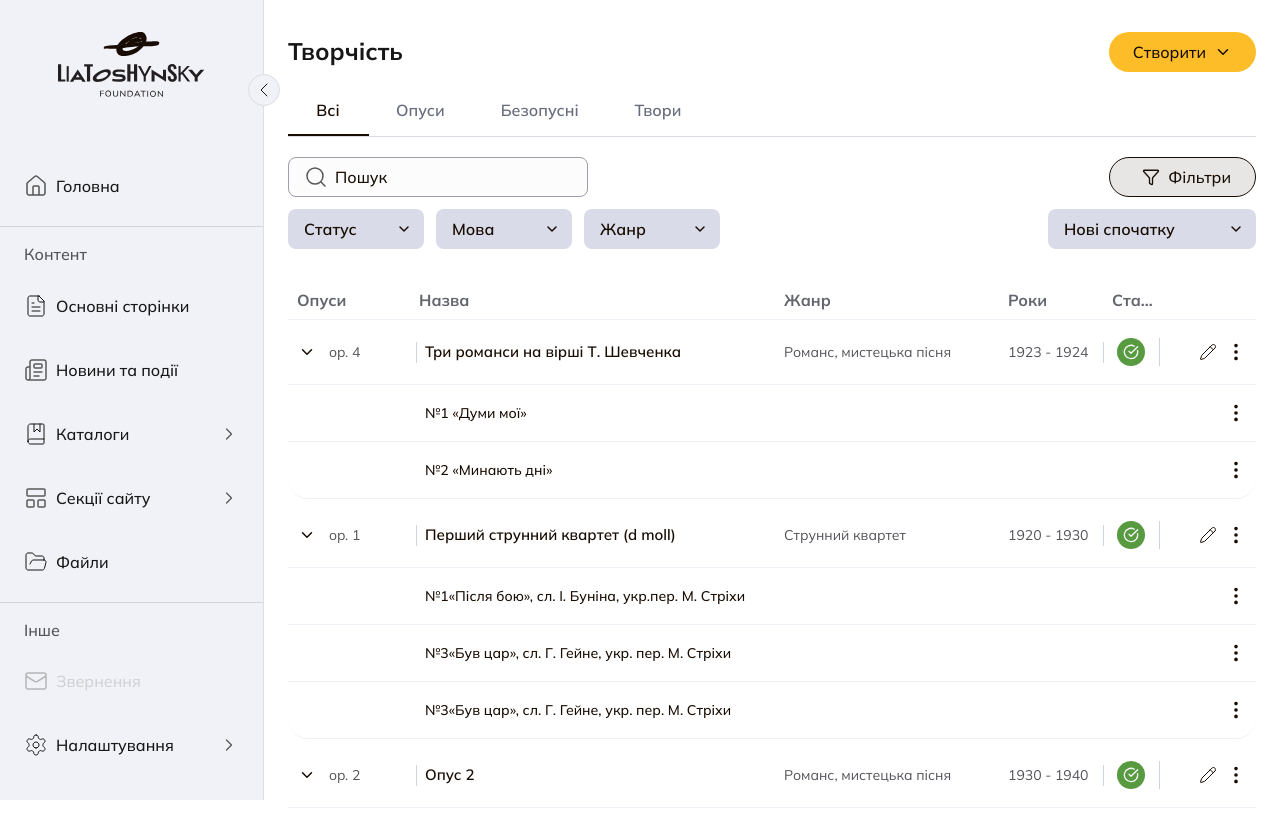
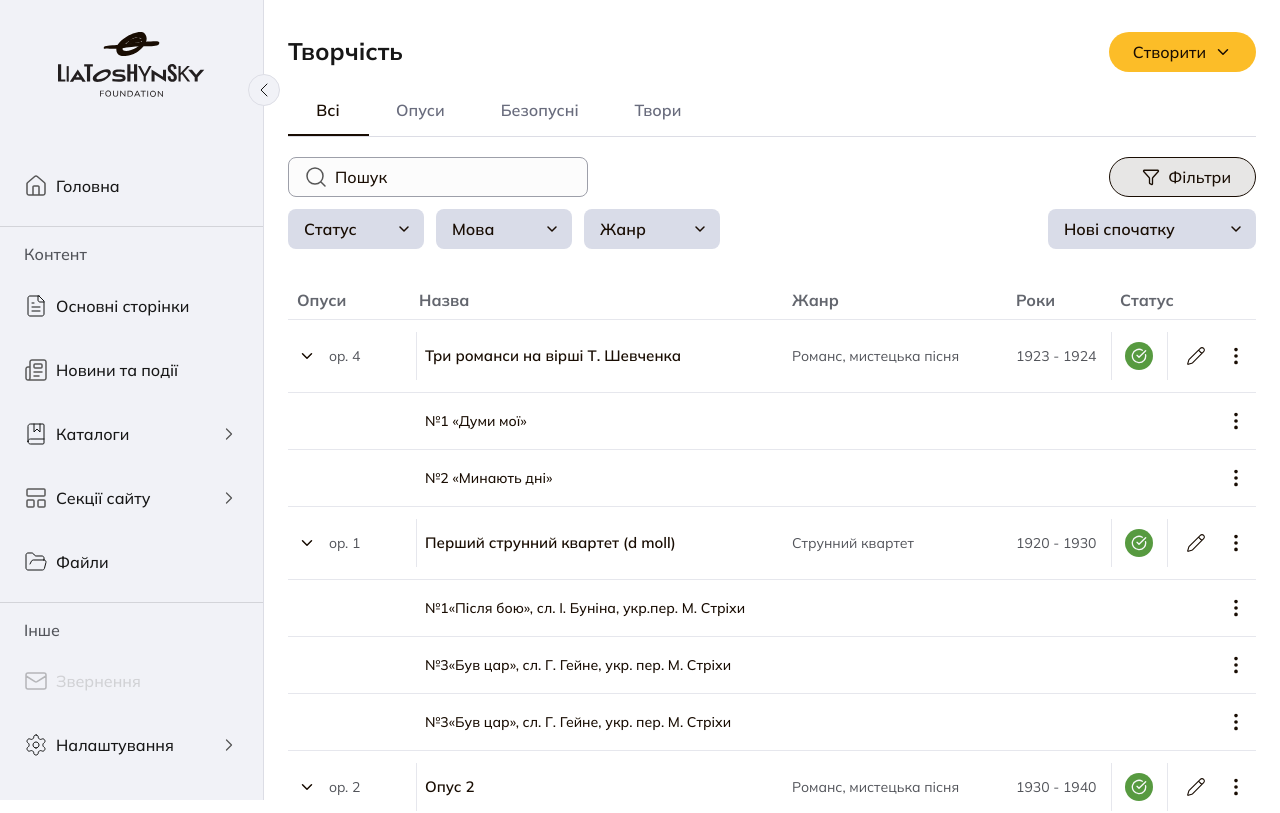
Before and after one commit to Liatoshynsky-Foundation/lf-admin, a Next.js app: page /creativity in a window 1280 px wide. Shown: the top 813 px of the page. Built offline with nearby package versions, Linux system fonts and the light colour scheme.

Commit message:
refactor(ui): move WorksTable content outside updating styles

```diff
--- a/app/(logged_in)/creativity/WorksTable.styles.ts
+++ b/app/(logged_in)/creativity/WorksTable.styles.ts
@@ -4,9 +4,9 @@ import { alpha } from '@mui/material/styles';
 import { filterSelectStyles } from '~/shared/components/selector/FilterSelect.styles';
 import { mainHexPalette as colors } from '~/shared/theme/colors';
 
-export const TABLE_DIVIDER_COLOR = '#CDD4DE';
-const HORIZONTAL_ROW_DIVIDER_COLOR = '#D9DCE866';
-const ACTIONS_COLUMN_WIDTH = '88px';
+export const TABLE_DIVIDER_COLOR = '#E6E7ED';
+const HORIZONTAL_ROW_DIVIDER_COLOR = '#E6E7ED';
+const ACTIONS_COLUMN_WIDTH = '80px';
 
 const SINGLE_LINE_ELLIPSIS = {
   whiteSpace: 'nowrap',
@@ -37,13 +37,15 @@ export const styles = {
     alignItems: 'center',
     justifyContent: 'flex-end',
     width: ACTIONS_COLUMN_WIDTH,
+    gap: '0px',
+    flexShrink: 0,
   },
 
   gridRowBase: (gridTemplate: string): SxProps<Theme> => ({
     display: 'grid',
     gridTemplateColumns: `1px ${gridTemplate} ${ACTIONS_COLUMN_WIDTH}`,
     columnGap: '8px',
-    alignItems: 'center',
+    alignItems: 'stretch',
     minWidth: 0,
   }),
 
@@ -51,7 +53,7 @@ export const styles = {
     display: 'grid',
     gridTemplateColumns: `1px ${gridTemplate} ${ACTIONS_COLUMN_WIDTH}`,
     columnGap: '8px',
-    alignItems: 'center',
+    alignItems: 'stretch',
     borderBottom: `1px solid ${HORIZONTAL_ROW_DIVIDER_COLOR}`,
     minWidth: 0,
     py: '12px',
@@ -67,6 +69,13 @@ export const styles = {
       py: '8px',
       borderBottom: `1px solid ${HORIZONTAL_ROW_DIVIDER_COLOR}`,
       minWidth: 0,
+      '& .status-header': {
+        overflow: 'visible',
+        textOverflow: 'clip',
+        whiteSpace: 'nowrap',
+        width: 'auto',
+        display: 'inline-block',
+      }
     };
   },
 
@@ -97,18 +106,20 @@ export const styles = {
 
   accordion: {
     border: 'none',
+    borderRadius: '0px !important',
     borderBottom: `1px solid ${HORIZONTAL_ROW_DIVIDER_COLOR}`,
     backgroundColor: 'transparent',
-    mb: '4px',
+    boxShadow: 'none',
     overflow: 'hidden',
     '&:before': { display: 'none' },
-    '&.Mui-expanded': { mb: '4px' },
   },
   accordionSummary: {
     px: 0,
+    border: 'none',
+    boxShadow: 'none',
     minHeight: '56px',
     flexDirection: 'row-reverse',
-    borderBottom: `1px solid ${HORIZONTAL_ROW_DIVIDER_COLOR}`,
+
     '& .MuiAccordionSummary-expandIconWrapper': {
       width: '26px',
       height: '26px',
@@ -125,6 +136,9 @@ export const styles = {
       minWidth: 0,
       width: '100%',
     },
+    '&.Mui-expanded': {
+      borderBottom: `1px solid ${HORIZONTAL_ROW_DIVIDER_COLOR}`,
+    },
     '&.Mui-expanded .MuiAccordionSummary-expandIconWrapper': {
       transform: 'rotate(90deg)',
     },
@@ -140,30 +154,34 @@ export const styles = {
   },
   contentMenuButton: {
     color: '#190D03',
-    width: '32px',
-    height: '32px',
+    width: '40px',
+    height: '40px',
     p: 0,
     borderRadius: '50%',
     '&:hover': {
       bgcolor: 'rgba(25,13,3,0.08)',
     },
   },
-  editActionWrapper: (theme: Theme) => ({
+  editActionWrapper: () => ({
     width: '40px',
     height: '40px',
     display: 'flex',
     alignItems: 'center',
     justifyContent: 'center',
-    mr: theme.spacing(-1.5),
+    mr: 0,
     flexShrink: 0,
   }),
+
   editActionButton: {
     color: colors.black,
-    width: '32px',
-    height: '32px',
+    width: '40px',
+    height: '40px',
     p: 0,
     borderRadius: '50%',
-    '& svg': { width: '18px', height: '18px' },
+    '& svg': {
+      width: '20px',
+      height: '20px'
+    },
     '&:hover': {
       bgcolor: alpha(colors.black, 0.08),
     },
@@ -182,7 +200,7 @@ export const styles = {
 export const getGroupedWorkRowSx = (gridTemplate: string, isLast: boolean): SxProps<Theme> => ({
   display: 'grid',
   gridTemplateColumns: `1px ${gridTemplate} ${ACTIONS_COLUMN_WIDTH}`,
-  alignItems: 'center',
+  alignItems: 'stretch',
   borderBottom: isLast ? 'none' : `1px solid ${HORIZONTAL_ROW_DIVIDER_COLOR}`,
   minWidth: 0,
   columnGap: '8px',
--- a/app/(logged_in)/creativity/WorksTable.tsx
+++ b/app/(logged_in)/creativity/WorksTable.tsx
@@ -5,9 +5,9 @@ import { ChevronRight, MoreVertical } from 'lucide-react';
 import Link from 'next/link';
 import { useRef, useState } from 'react';
 
-import { StatusWithDate } from './components/StatusWithDate';
 import { type WorkStatus } from './works.mock';
 import { getContextMenuDropdownItem, getGroupedWorkRowSx, styles, TABLE_DIVIDER_COLOR } from './WorksTable.styles';
+import { COLUMNS, GROUP_MENU_ITEMS, WORK_MENU_ITEMS } from './WorksTableConent';
 import { WORKS_BASE_PATH } from '~/constants/creativity';
 import PencilIcon from '~/public/icons/pencil.svg';
 import DropdownMenu from '~/shared/components/dropdown-menu/DropdownMenu';
@@ -53,24 +53,6 @@ type ColumnConfig = {
   renderWork: (data: TableGroupRowData | TableIndividualWorkData) => React.ReactNode;
   renderSub?: (work: { id: string; title: string; year: string }) => React.ReactNode;
 };
-
-const GROUP_MENU_ITEMS = [
-  { id: 'edit', label: 'Редагувати' },
-  { id: 'publish', label: 'Опублікувати' },
-  { id: 'unpublish', label: 'Зняти з публікації' },
-  { id: 'ungroup', label: 'Розгрупувати' },
-  { id: 'seo', label: 'SEO налаштування' },
-  { id: 'share', label: 'Поширити' },
-  { id: 'delete', label: 'Видалити', danger: true }
-] as const;
-
-const WORK_MENU_ITEMS = [
-  { id: 'upload_audio', label: 'Завантажити аудіо' },
-  { id: 'upload_pdf', label: 'Завантажити PDF' },
-  { id: 'seo', label: 'SEO налаштування' },
-  { id: 'share', label: 'Поширити' },
-  { id: 'delete', label: 'Видалити', danger: true }
-] as const;
 
 function useDropdownState() {
   const [anchorEl, setAnchorEl] = useState<HTMLElement | null>(null);
@@ -171,12 +153,17 @@ function GroupedRow({
 
             const cellStyle = {
               minWidth: 0,
-              ...(col.hasRightDivider ? { borderRight: `1px solid ${TABLE_DIVIDER_COLOR}`, pr: '10px' } : {}),
-              ...(col.id === 'status' ? { display: 'flex', justifyContent: 'center', width: '100%' } : {})
+              height: '100%',
+              display: 'flex',
+              alignItems: 'center',
+              pr: col.hasRightDivider ? '10px' : 0,
+              borderRight: col.hasRightDivider ? `1px solid ${TABLE_DIVIDER_COLOR}` : 'none',
+              ...(col.id === 'status' ? { justifyContent: 'center', width: '100%' } : { justifyContent: 'flex-start' })
             };
 
             const textStyle = {
               ...(col.id === 'title' ? styles.mainRowText : styles.metaText),
+              width: '100%',
               ...(col.id === 'status' ? { textAlign: 'center' } : { textAlign: 'left' })
             };
 
@@ -207,17 +194,44 @@ function GroupedRow({
               <Box sx={styles.markerColumn} />
 
               {columns.map((col) => {
+                if (col.id === 'opus') {
+                  return (
+                    <Box
+                      key={col.id}
+                      sx={{
+                        height: '100%',
+                        borderRight: 'none'
+                      }}
+                    />
+                  );
+                }
+
                 const content = col.renderSub ? col.renderSub(work) : null;
+
+                const hasContent = content !== null && content !== '';
 
                 const cellStyle = {
                   minWidth: 0,
-                  ...(col.id === 'status' ? { display: 'flex', justifyContent: 'center', width: '100%' } : {})
+                  height: '100%',
+                  display: 'flex',
+                  alignItems: 'center',
+                  pr: col.hasRightDivider && hasContent ? '10px' : 0,
+                  borderRight: col.hasRightDivider && hasContent ? `1px solid ${TABLE_DIVIDER_COLOR}` : 'none',
+                  ...(col.id === 'status'
+                    ? { justifyContent: 'center', width: '100%' }
+                    : { justifyContent: 'flex-start' })
                 };
 
                 return (
                   <Box key={col.id} sx={cellStyle}>
                     {typeof content === 'string' ? (
-                      <Typography sx={{ ...styles.subRowText, textAlign: col.id === 'status' ? 'center' : 'left' }}>
+                      <Typography
+                        sx={{
+                          ...styles.subRowText,
+                          width: '100%',
+                          textAlign: col.id === 'status' ? 'center' : 'left'
+                        }}
+                      >
                         {content}
                       </Typography>
                     ) : (
@@ -258,14 +272,18 @@ function IndividualWorkRow({
 
         const cellStyle = {
           minWidth: 0,
-          // Об'єднуємо клітинку Опуси (яку пропустили) та Назва разом за допомогою span 2
+          height: '100%',
+          display: 'flex',
+          alignItems: 'center',
+          pr: col.hasRightDivider ? '10px' : 0,
+          borderRight: col.hasRightDivider ? `1px solid ${TABLE_DIVIDER_COLOR}` : 'none',
           ...(col.id === 'title' ? { gridColumn: 'span 2' } : {}),
-          ...(col.hasRightDivider ? { borderRight: `1px solid ${TABLE_DIVIDER_COLOR}`, pr: '10px' } : {}),
-          ...(col.id === 'status' ? { display: 'flex', justifyContent: 'center', width: '100%' } : {})
+          ...(col.id === 'status' ? { justifyContent: 'center', width: '100%' } : { justifyContent: 'flex-start' })
         };
 
         const textStyle = {
           ...(col.id === 'title' ? styles.mainRowText : styles.metaText),
+          width: '100%',
           ...(col.id === 'status' ? { textAlign: 'center' } : { textAlign: 'left' })
         };
 
@@ -292,67 +310,6 @@ export function WorksTable({
   showUngrouped,
   showIndividualWorks
 }: WorksTableProps) {
-  const COLUMNS: readonly ColumnConfig[] = [
-    {
-      id: 'opus',
-      headerLabel: 'Опуси',
-      width: '88px',
-      hasRightDivider: true,
-      renderWork: (data) => ('numberLabel' in data ? data.numberLabel : ''),
-      renderSub: () => null
-    },
-    {
-      id: 'title',
-      headerLabel: 'Назва',
-      width: 'minmax(220px, 1fr)',
-      renderWork: (data) => data.title,
-      renderSub: (work) => work.title
-    },
-    {
-      id: 'genre',
-      headerLabel: 'Жанр',
-      width: '216px',
-      renderWork: (data) => ('genre' in data ? data.genre : ''),
-      renderSub: () => null
-    },
-    {
-      id: 'years',
-      headerLabel: 'Роки',
-      width: '96px',
-      hasRightDivider: true,
-      renderWork: (data) => {
-        if ('startDate' in data) {
-          return data.endDate && data.endDate !== data.startDate
-            ? `${data.startDate} - ${data.endDate}`
-            : data.startDate;
-        }
-        return data.year;
-      },
-      renderSub: () => null
-    },
-    {
-      id: 'status',
-      headerLabel: 'Статус',
-      width: '48px',
-      hasRightDivider: true,
-      renderWork: (data) => {
-        if ('status' in data) {
-          return (
-            <StatusWithDate
-              status={data.status}
-              createdAt={'createdAt' in data ? data.createdAt : data.updatedAt}
-              updatedAt={data.updatedAt}
-              publishedAt={'publishedAt' in data ? data.publishedAt : undefined}
-              dividerColor={TABLE_DIVIDER_COLOR}
-            />
-          );
-        }
-        return null;
-      },
-      renderSub: () => null
-    }
-  ];
-
   const gridTemplate = COLUMNS.map((c) => c.width).join(' ');
 
   return (
@@ -362,6 +319,7 @@ export function WorksTable({
         {COLUMNS.map((col) => (
           <Typography
             key={col.id}
+            className={col.id === 'status' ? 'status-header' : ''}
             sx={{
               ...styles.tableHeaderText,
               textAlign: col.id === 'status' ? 'center' : 'left',
--- /dev/null
+++ b/app/(logged_in)/creativity/WorksTableConent.tsx
@@ -0,0 +1,104 @@
+import { StatusWithDate } from './components/StatusWithDate';
+import { type WorkStatus } from './works.mock';
+
+export type TableGroupRowData = Readonly<{
+  id: string;
+  numberLabel: string;
+  title: string;
+  genre: string;
+  startDate: string;
+  endDate?: string;
+  status: WorkStatus;
+  createdAt: string;
+  updatedAt: string;
+  publishedAt?: string;
+  works: ReadonlyArray<{ id: string; title: string; year: string }>;
+}>;
+
+export type TableIndividualWorkData = Readonly<{
+  id: string;
+  title: string;
+  year: string;
+  genre: string;
+  status: WorkStatus;
+  updatedAt: string;
+  language: 'uk' | 'en' | 'bilingual';
+}>;
+
+export type ColumnConfig = {
+  id: string;
+  headerLabel: string;
+  width: string;
+  hasRightDivider?: boolean;
+  renderWork: (data: TableGroupRowData | TableIndividualWorkData) => React.ReactNode;
+  renderSub?: (work: { id: string; title: string; year: string }) => React.ReactNode;
+};
+
+export const COLUMNS: readonly ColumnConfig[] = [
+  {
+    id: 'opus',
+    headerLabel: 'Опуси',
+    width: '88px',
+    hasRightDivider: true,
+    renderWork: (data) => ('numberLabel' in data ? data.numberLabel : ''),
+    renderSub: () => null
+  },
+  {
+    id: 'title',
+    headerLabel: 'Назва',
+    width: 'minmax(220px, 1fr)',
+    renderWork: (data) => data.title,
+    renderSub: (work) => work.title
+  },
+  {
+    id: 'genre',
+    headerLabel: 'Жанр',
+    width: '216px',
+    renderWork: (data) => ('genre' in data ? data.genre : ''),
+    renderSub: () => null
+  },
+  {
+    id: 'years',
+    headerLabel: 'Роки',
+    width: '96px',
+    hasRightDivider: true,
+    renderWork: (data) => {
+      if ('startDate' in data) {
+        return data.endDate && data.endDate !== data.startDate ? `${data.startDate} - ${data.endDate}` : data.startDate;
+      }
+      return data.year;
+    },
+    renderSub: () => null
+  },
+  {
+    id: 'status',
+    headerLabel: 'Статус',
+    width: '48px',
+    hasRightDivider: true,
+    renderWork: (data) => {
+      if ('status' in data) {
+        return <StatusWithDate status={data.status} />;
+      }
+      return null;
+    },
+    renderSub: () => null
+  }
+];
+
+export const GROUP_MENU_ITEMS = [
+  { id: 'edit', label: 'Редагувати' },
+  { id: 'publish', label: 'Опублікувати' },
+  { id: 'unpublish', label: 'Зняти з публікації' },
+  { id: 'ungroup', label: 'Розгрупувати' },
+  { id: 'seo', label: 'SEO налаштування' },
+  { id: 'share', label: 'Поширити' },
+  { id: 'delete', label: 'Видалити', danger: true }
+] as const;
+
+export const WORK_MENU_ITEMS = [
+  { id: 'upload_audio', label: 'Завантажити аудіо' },
+  { id: 'upload_pdf', label: 'Завантажити PDF' },
+  { id: 'seo', label: 'SEO налаштування' },
+  { id: 'share', label: 'Поширити' },
+  { id: 'delete', label: 'Видалити', danger: true }
+] as const;
--- a/app/(logged_in)/creativity/components/StatusWithDate.tsx
+++ b/app/(logged_in)/creativity/components/StatusWithDate.tsx
@@ -1,3 +1,5 @@
+import { Box } from '@mui/material';
+
 import Badge from '~/shared/components/badge/Badge';
 import { BaseContentStatuses } from '~/types/enums/common.enums';
 
@@ -6,15 +8,15 @@ type StatusWithDateStatus = (typeof BaseContentStatuses)[keyof typeof BaseConten
 
 type StatusWithDateProps = Readonly<{
   status: StatusWithDateStatus;
-  createdAt?: string;
-  updatedAt?: string;
-  publishedAt?: string;
-  dividerColor: string;
 }>;
 
 export function StatusWithDate({ status }: StatusWithDateProps) {
   const normalizedStatus: StatusChipStatus =
     status === BaseContentStatuses.Draft ? BaseContentStatuses.Draft : BaseContentStatuses.Published;
 
-  return <Badge variant={normalizedStatus} />;
+  return (
+    <Box sx={{ display: 'flex', alignItems: 'center', p: '10px 16px' }}>
+      <Badge variant={normalizedStatus} />
+    </Box>
+  );
 }
```
